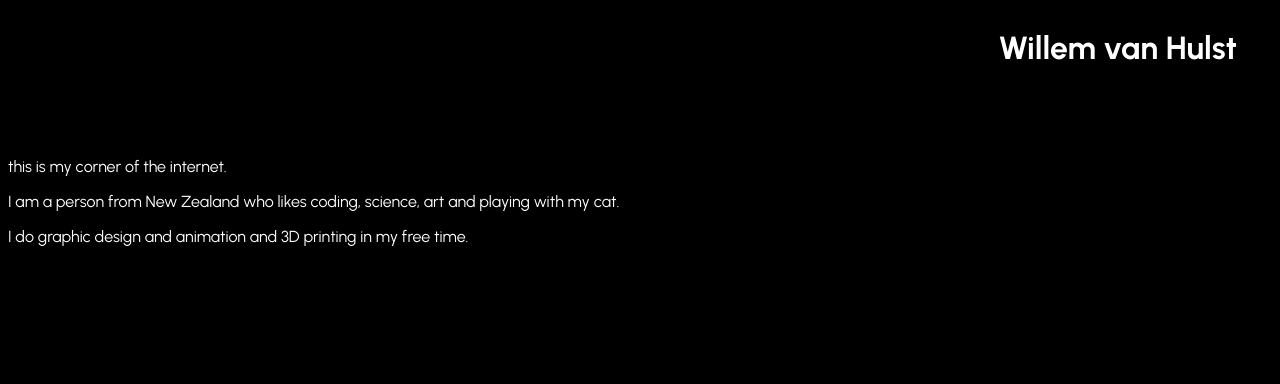
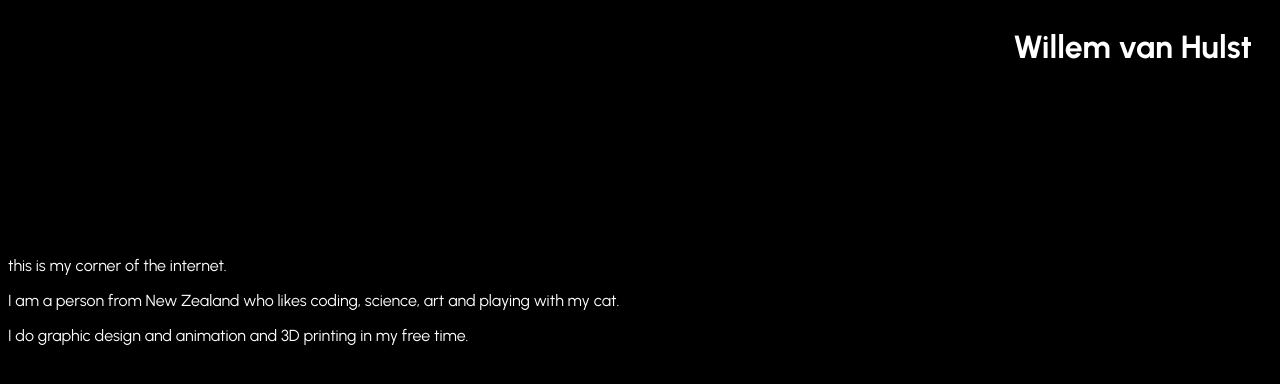
Before and after one commit to not-willem/willemvanhulst, a plain HTML site: page index.html in a window 1280 px wide. Drawn offline with Linux system fonts and the light colour scheme.

Commit message:
changed padding

```diff
--- a/index.html
+++ b/index.html
@@ -14,8 +14,8 @@
             font-family: "Urbanist";
         }
         h1 {
-            position: absolute;
-            left:78vw;
+            text-align: end;
+            padding: 20;
         }
     </style>
 </head>
```
